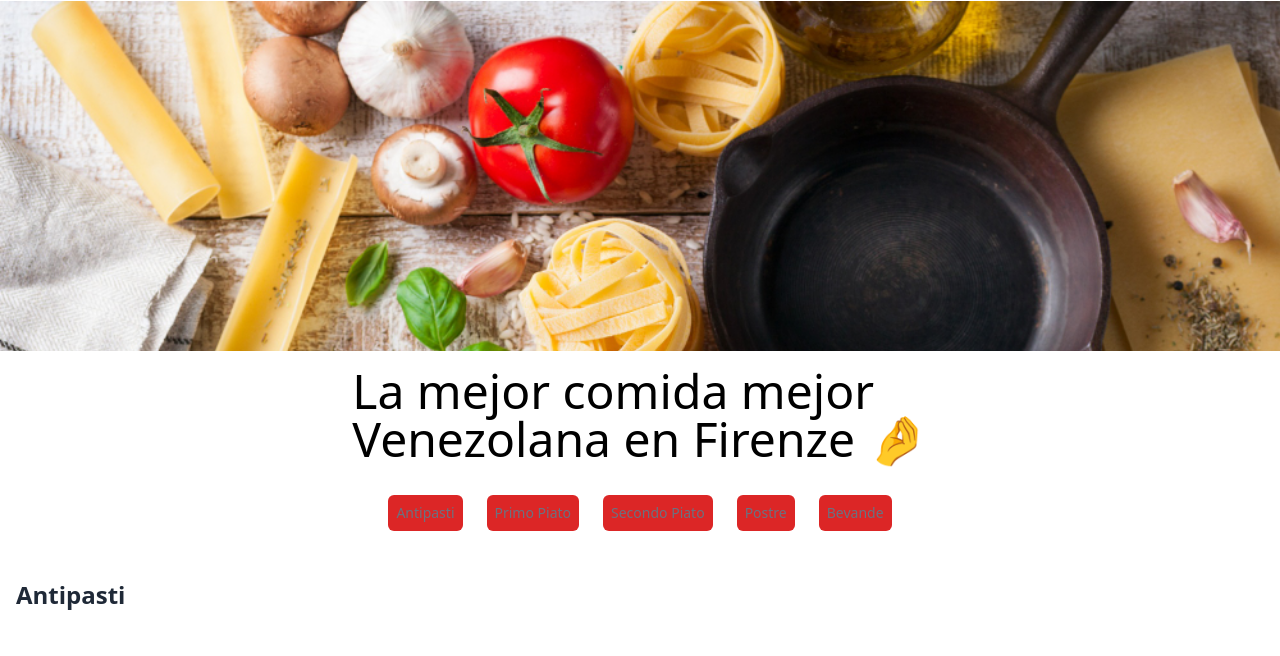
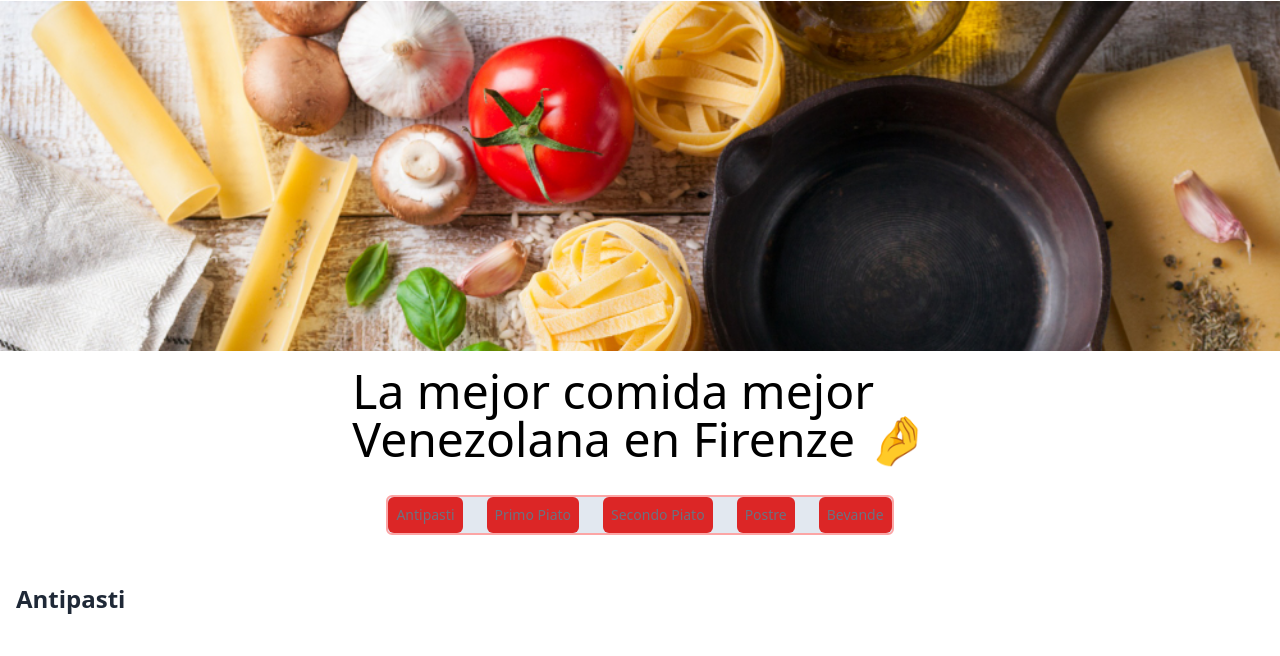
Before and after one commit to Unlockeagle/menu-tailwind, a website built with Vite: page index.html in a window 1280 px wide. Shown: the part 95-751 px from the top of the page. Built offline with nearby package versions, Linux system fonts and the light colour scheme.

Commit message:
menu tabs

```diff
--- a/index.html
+++ b/index.html
@@ -125,8 +125,8 @@
 
         <!-- tablas star -->
         <div class="container m-auto w-full min-[300px]:my-0 sm:mt-8">
-          <div class="px-8 sm:hidden">
-            <label for="Tab" class="sr-only">Tab</label>
+          <!-- <div class="px-8 sm:hidden"> -->
+          <!-- <label for="Tab" class="sr-only">Tab</label>
 
             <select id="tab" class="w-full rounded-md border-gray-200">
               <option id="select-tab" href="#content" selected>Tutti</option>
@@ -136,12 +136,15 @@
               <option>Postre</option>
               <option>Bevande</option>
             </select>
-          </div>
+          </div> -->
 
           <div id="result"></div>
 
-          <div class="container m-auto hidden w-full justify-center sm:flex">
-            <nav class="flex gap-6" aria-label="Tabs">
+          <div class="container m-auto flex w-full flex-wrap justify-center">
+            <nav
+              class="flex flex-wrap gap-6 rounded-md border-2 border-red-300 bg-slate-200"
+              aria-label="Tabs"
+            >
               <a
                 id="select-tab"
                 href="#content"
```
